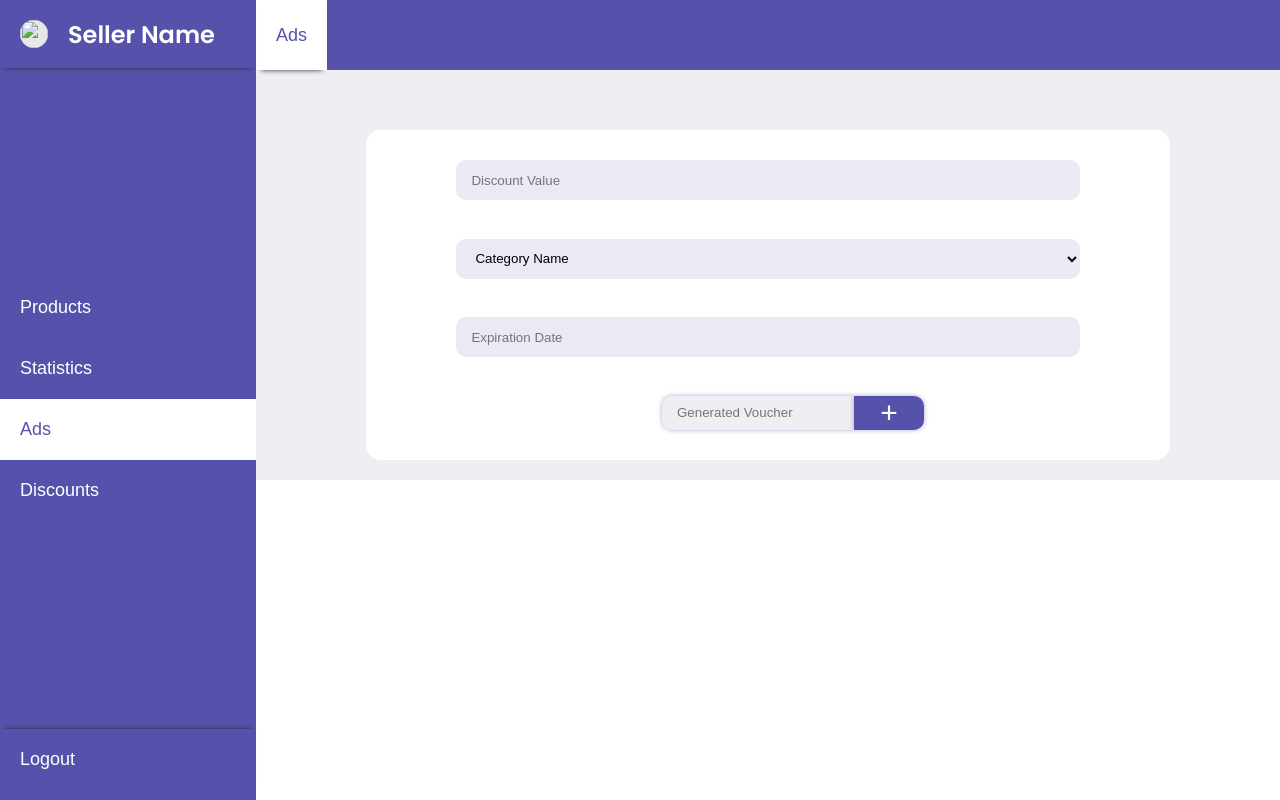
After one commit to rami3rouhana/ecommerce, a PHP site: page /ads.html in a window 1280 px wide. The commit adds this page. Run offline with PHP 8.4, Linux system fonts and the light colour scheme.

Commit message:
add ads input

```diff
--- /dev/null
+++ b/seller-frontend/ads.html
@@ -0,0 +1,55 @@
+<!DOCTYPE html>
+<html lang="en">
+  <head>
+    <meta charset="UTF-8" />
+    <meta http-equiv="X-UA-Compatible" content="IE=edge" />
+    <meta name="viewport" content="width=device-width, initial-scale=1.0" />
+    <link rel="stylesheet" href="/seller-frontend/styles/style.css" />
+    <title>Document</title>
+  </head>
+  <body>
+    <div class="nav-bar">
+      <div class="header">
+        <img src="" alt="" class="profile-img" />
+        <h2 class="color-white">Seller Name</h2>
+      </div>
+
+      <div class="nav-buttons">
+        <button>Products</button>
+        <button>Statistics</button>
+        <button class="clicked">Ads</button>
+        <button>Discounts</button>
+      </div>
+
+      <div class="logout">
+        <button>Logout</button>
+      </div>
+    </div>
+
+    <div class="main">
+      <div class="body">
+        <div class="header-top">
+          <div class="buttons">
+            <button class="clicked">Ads</button>
+          </div>
+        </div>
+
+        <div class="ads-content">
+          <div class="input-box">
+            <input type="text" class="input" placeholder="Discount Value" />
+            <select class="input">
+              <option value="">Category Name</option>
+            </select>
+            <input type="text" class="input" placeholder="Expiration Date" />
+            <div class="button">
+              <div class="box-wrap">
+                <input class="bg-purple" type="text" placeholder="Generated Voucher" />
+                <button>+</button>
+              </div>
+            </div>
+          </div>
+        </div>
+      </div>
+    </div>
+  </body>
+</html>
--- a/seller-frontend/styles/style.css
+++ b/seller-frontend/styles/style.css
@@ -128,7 +128,7 @@ h1 {
   border: none;
   box-shadow: 0 5px 5px -5px #2c2c3a;
 }
-.content {
+.content, .ads-content {
   background-color: #efeef3;
   width: 100%;
   padding: 10px;
@@ -192,7 +192,7 @@ h1 {
   flex-direction: column;
 }
 .input, .dropdown {
-  background-color: #efeef3;
+  background-color: #EAEAF4;
   border-radius: 10px;
   height: 40px;
   outline: none;
@@ -237,3 +237,16 @@ h1 {
     width: 90%;
     height: 90%;
 }
+/* Ads Section */
+.bg-purple {
+    background-color: #efeef3;
+}
+.button {
+    align-self: center;
+}
+.ads-content {
+    padding-top: 60px;
+}
+.ads-content .input-box{
+    padding: 30px 90px;
+}
```
